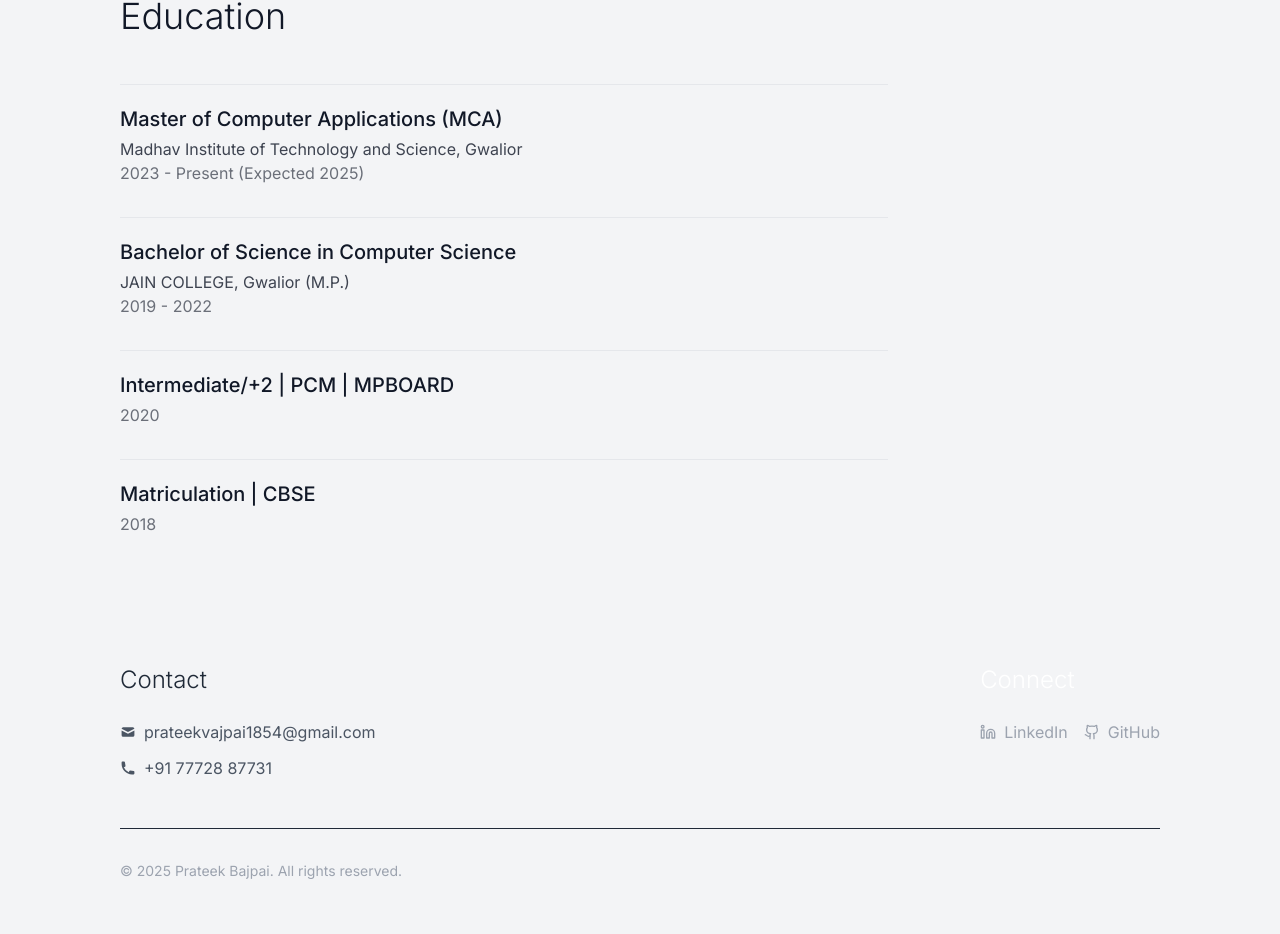
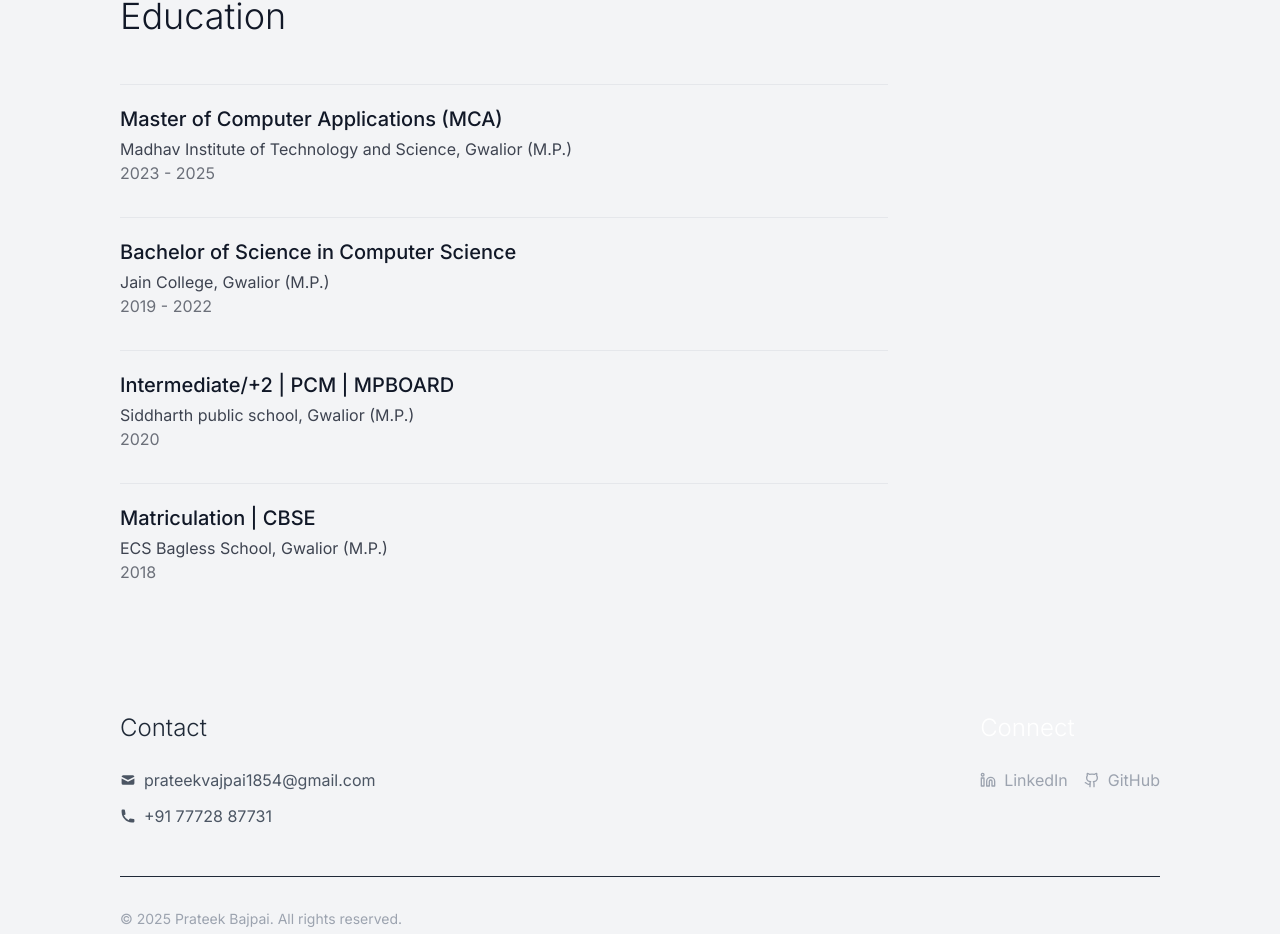
Before and after one commit to prat1854/my-portfolio-, a Next.js app: page / in a window 1280 px wide. Shown: the part 2991-3925 px from the top of the page. Built offline with nearby package versions, Linux system fonts and the light colour scheme.

Commit message:
Education sectionn Updated

```diff
--- a/app/components/EducationSection.tsx
+++ b/app/components/EducationSection.tsx
@@ -11,23 +11,23 @@ type Education = {
 export default function EducationSection() {
   const educationList: Education[] = [
     {
-      degree: "Master of Computer Applications (MCA)",
-      school: "Madhav Institute of Technology and Science, Gwalior",
-      period: "2023 - Present (Expected 2025)"
+      degree: "Master of Computer Applications (MCA) ",
+      school: "Madhav Institute of Technology and Science, Gwalior (M.P.)",
+      period: "2023 - 2025"
     },
     {
       degree: "Bachelor of Science in Computer Science",
-      school: "JAIN COLLEGE, Gwalior (M.P.)",
+      school: "Jain College, Gwalior (M.P.)",
       period: "2019 - 2022"
     },
     {
       degree: "Intermediate/+2 | PCM | MPBOARD",
-      school: "",
+      school: "Siddharth public school, Gwalior (M.P.)",
       period: "2020"
     },
     {
       degree: "Matriculation | CBSE",
-      school: "",
+      school: "ECS Bagless School, Gwalior (M.P.)",
       period: "2018"
     }
   ];
```
